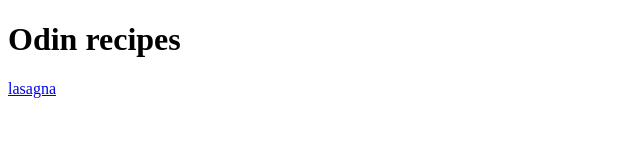
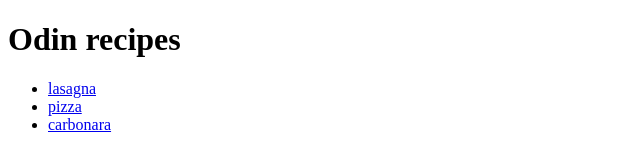
Before and after one commit to Nikolajjs/odin-recipes, a plain HTML site: page index.html in a window 1280 px wide. Shown: the whole page, without its empty margins (0-640 px from the left). Drawn offline with Linux system fonts and the light colour scheme.

Commit message:
feat: added pizza and carbonara into the main index page

```diff
--- a/index.html
+++ b/index.html
@@ -6,7 +6,11 @@
 </head>
 <body>
     <h1>Odin recipes</h1>
-    <a href="./recipes/lasagna.html">lasagna</a>
+    <ul>
+        <li><a href="./recipes/lasagna.html">lasagna</a></li>
+        <li><a href="./recipes/pizza.html">pizza</a></li>
+        <li><a href="./recipes/carbonara.html">carbonara</a></li>
+    </ul>
 
 </body>
 </html>
```
